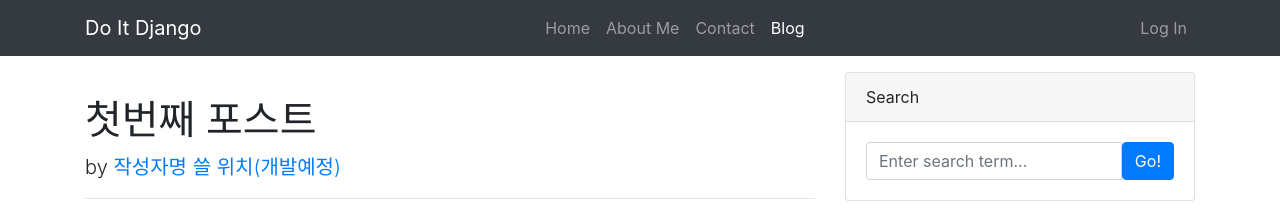
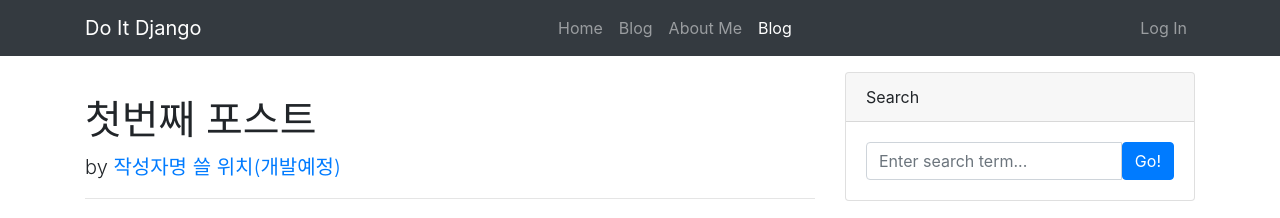
Before and after one commit to herohe910623/mysite, a Django app: page /blog/1/ in a window 1280 px wide. Shown: the top 218 px of the page. Run offline with Django 4.2, Linux system fonts and the light colour scheme; data comes from the database, SQL or seed files in the repository; grey boxes labelled with a size stand in for pictures from a placeholder-image service; some libraries are stand-ins or nearby versions.

Commit message:
278p 할차례

```diff
--- a/templates/blog/base.html
+++ b/templates/blog/base.html
@@ -18,9 +18,9 @@
 
             <div class="collapse navbar-collapse" id="navbarNavDropDown">
                 <ul class="navbar-nav ml-auto mb-2 mb-lg-0">
-                    <li class="nav-item"><a class="nav-link" href="#">Home</a></li>
-                    <li class="nav-item"><a class="nav-link" href="#!">About Me</a></li>
-                    <li class="nav-item"><a class="nav-link" href="#!">Contact</a></li>
+                    <li class="nav-item"><a class="nav-link" href="./index.html">Home</a></li>
+                    <li class="nav-item"><a class="nav-link" href="./blog_list.html">Blog</a></li>
+                    <li class="nav-item"><a class="nav-link" href="./about_me.html">About Me</a></li>
                     <li class="nav-item"><a class="nav-link active" aria-current="page" href="#">Blog</a></li>
                 </ul>
                 <ul class="navbar-nav ml-auto mb-lg-0">
```
